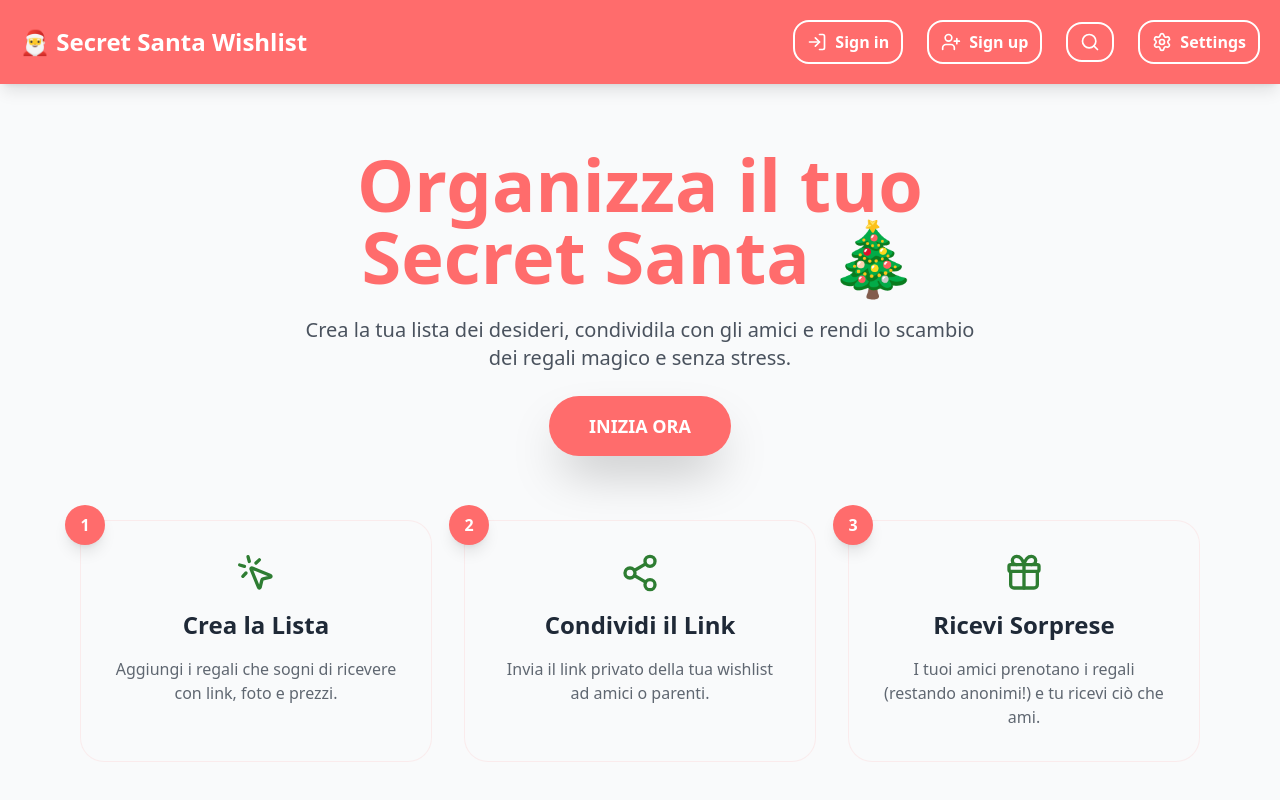
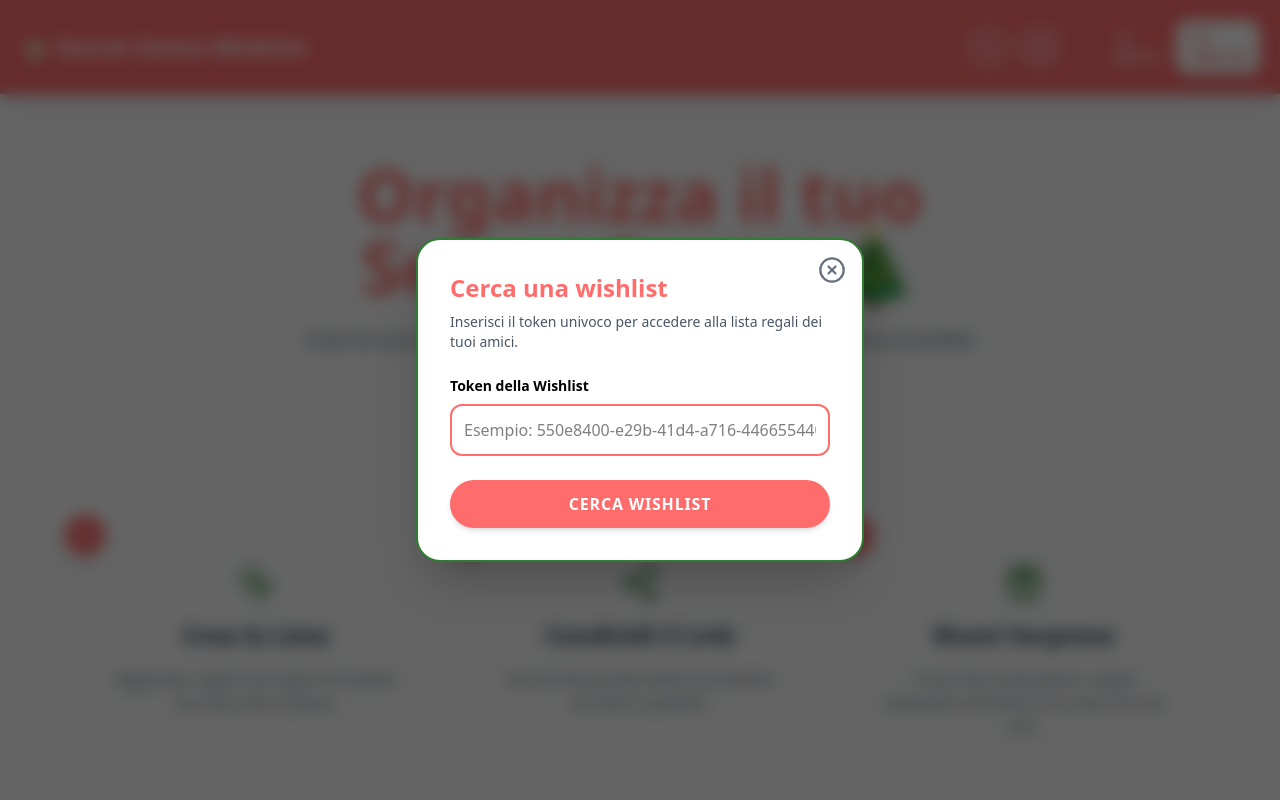
Before and after one commit to simoneburrai/secret-santa-wishlist-frontend, a React (Vite) app: page / in a window 1280 px wide. Both pictures are taken after a click on the button "Search". Shown: the top 800 px of the page. Built offline with nearby package versions, Linux system fonts and the light colour scheme.

Commit message:
feat: created searchmodal with portal, added createwishlist page on header

```diff
--- a/index.html
+++ b/index.html
@@ -8,6 +8,7 @@
   </head>
   <body>
     <div id="root"></div>
+    <div id="modal-root"></div>
     <script type="module" src="/src/main.tsx"></script>
   </body>
 </html>
--- a/src/components/Header.tsx
+++ b/src/components/Header.tsx
@@ -1,16 +1,18 @@
-import { NavLink } from "react-router-dom"
-import { Gift, LogIn, LogOut, Search, UserPlus, Settings } from "lucide-react"
-import type { JSX } from "react"
+import { NavLink, useNavigate } from "react-router-dom"
+import { Gift, LogIn, LogOut, Search, UserPlus, Settings, User, FilePlus } from "lucide-react"
+import { useState, type JSX } from "react"
 import { useAuth } from "../contexts/AuthContext"
+import SearchModal from "./SearchModal";
 
 export default function Header(): JSX.Element {
+    const { isAuthenticated, logout } = useAuth();
+    const navigate = useNavigate();
+    const [isOpen, setIsOpen] = useState<boolean>(false);
 
-    const {isAuthenticated, logout} = useAuth();
-    console.log("Header IsAuthenticated:", isAuthenticated);
+    return (
+        <header className="sticky top-0 z-50 p-5 bg-primary shadow-lg">
+            <nav className="flex flex-col md:flex-row justify-between items-center max-w-7xl mx-auto gap-4 md:gap-0">
 
-    return <header className="sticky top-0 z-50 p-5 bg-primary shadow-lg">
-
-        <nav className="flex flex-col md:flex-row justify-between items-center max-w-7xl mx-auto gap-4 md:gap-0">
 
                 <div className="text-center md:text-left">
                     <NavLink to="/">
@@ -21,51 +23,61 @@ export default function Header(): JSX.Element {
                     </NavLink>
                 </div>
 
-          <div className="flex font-bold gap-3 sm:gap-6 items-center">
+                {/* 2. AZIONI E NAVIGAZIONE */}
+                <div className="flex font-bold gap-3 sm:gap-5 items-center">
 
-            {isAuthenticated ?
-
-              <>
-
-              <NavLink className="nav-link flex items-center gap-1 md:gap-2 text-white" to="/wishlists/me">
+                    {/* Link "My Wishlists" visibile solo se loggato - Navigazione Core */}
+                    {isAuthenticated && (<>
+                        <NavLink className="nav-link flex items-center gap-2 text-white border-r border-white/20 pr-4 mr-1" to="/wishlists/me">
                             <Gift size={20}/>
                             <span className="hidden lg:block">My Wishlists</span>
                         </NavLink>
+                         <NavLink className="nav-link flex items-center gap-2 text-white border-r border-white/20 pr-4 mr-1" to="/wishlists/create">
+                            <FilePlus size={20}/>
+                            <span className="hidden lg:block">Create Wishlist</span>
+                        </NavLink>
+                    </>)}
 
+                    {/* Utilità: Search & Settings sempre visibili o raggruppate */}
+                    <div className="flex items-center gap-3">
+                        <button onClick={()=>setIsOpen(true)} className="nav-link text-white p-2 hover:bg-white/10 rounded-full transition-colors" title="Search">
+                            <Search size={20}/>
+                        </button>
+                        <NavLink className="nav-link text-white p-2 hover:bg-white/10 rounded-full transition-colors" to="/settings" title="Settings">
+                            <Settings size={20}/>
+                        </NavLink>
+                    </div>
+
+                    {/* 3. AREA ACCOUNT (Estrema Destra) */}
+                    <div className="flex items-center gap-2 ml-2 pl-4 border-l border-white/20">
+                        {isAuthenticated ? (
                             <button
-                onClick={logout}
-                className="nav-link flex items-center gap-1 md:gap-2 text-white hover:cursor-pointer"
+                                onClick={()=>{
+                                  logout();
+                                  navigate("/");
+                                }}
+                                className="flex items-center gap-2 bg-white/10 hover:bg-white/20 px-4 py-2 rounded-xl text-white transition-all active:scale-95"
                             >
-                <LogOut size={20}/>
-                <span className="hidden lg:block">Logout</span>
+                                <LogOut size={18}/>
+                                <span className="hidden sm:block text-sm">Logout</span>
                             </button>
-
-              </>
-            : <>
-                <NavLink className="nav-link flex items-center gap-1 md:gap-2 text-white" to="/login">
-                  <LogIn size={20}/>
-                  <span className="hidden lg:block">Sign in</span>
+                        ) : (
+                            <div className="flex items-center gap-2">
+                                <NavLink className="text-white hover:underline text-sm px-2" to="/login">
+                                   <LogIn size={18}/>  Sign in
                                 </NavLink>
-
-                <NavLink className="nav-link flex items-center gap-1 md:gap-2 text-white" to="/register">
-                  <UserPlus size={20}/>
-                  <span className="hidden lg:block">Sign up</span>
+                                <NavLink className="bg-white text-primary px-4 py-2 rounded-xl text-sm hover:bg-opacity-90 transition-all shadow-md" to="/register">
+                                    <UserPlus size={18}/> Sign up
                                 </NavLink>
-            </>}
-
-            <button className="nav-link text-white"><Search size={20}/></button>
-
-
-
-            <NavLink className="nav-link flex items-center gap-1 md:gap-2 text-white" to="/settings">
-              <Settings size={20}/>
-              <span className="hidden lg:block">Settings</span>
-            </NavLink>
-
-
-
+                            </div>
+                        )}
+                    </div>
                 </div>
             </nav>
+            <SearchModal
+              isOpen={isOpen}
+              onClose={() => setIsOpen(false)}
+            />
         </header>
-
+    );
 }
--- /dev/null
+++ b/src/components/SearchModal.tsx
@@ -0,0 +1,74 @@
+import type { JSX } from "react";
+import { createPortal } from "react-dom"; // Necessario per il Portal
+import { CircleX } from "lucide-react";
+import { useState } from "react";
+import { useNavigate } from "react-router-dom";
+
+interface SearchModalProps {
+  isOpen: boolean;
+  onClose: () => void;
+}
+
+export default function SearchModal({ isOpen, onClose }: SearchModalProps): JSX.Element | null {
+  const [token, setToken] = useState("");
+  const navigate = useNavigate();
+
+  const handleSubmit = (e: React.FormEvent<HTMLFormElement>) => {
+    e.preventDefault();
+    if (token.trim()) {
+      onClose(); // Chiudi la modale
+      navigate(`/wishlists/public/${token.trim()}`); // Naviga alla rotta pubblica
+    }
+  };
+
+
+  if (!isOpen) return null;
+
+  return createPortal(
+    <div className="fixed inset-0 z-999 flex items-center justify-center p-4">
+      {/* Overlay: Sfondo scuro che chiude al click */}
+      <div
+        className="absolute inset-0 bg-black/60 backdrop-blur-sm"
+        onClick={onClose}
+      />
+
+      <form
+        onSubmit={handleSubmit}
+        className="relative z-10 w-full max-w-md bg-white p-8 rounded-3xl border-2 border-secondary shadow-2xl animate-in fade-in zoom-in duration-200"
+      >
+        <button
+          type="button"
+          onClick={onClose}
+          className="absolute top-4 right-4 text-gray-500 hover:text-primary transition-colors"
+        >
+          <CircleX size={28} />
+        </button>
+
+        <h1 className="text-2xl font-bold text-primary mb-2">Cerca una wishlist</h1>
+        <p className="text-sm text-gray-600 mb-6">Inserisci il token univoco per accedere alla lista regali dei tuoi amici.</p>
+
+        <div className="flex flex-col gap-2">
+          <label htmlFor="token" className="font-semibold text-sm">Token della Wishlist</label>
+          <input
+            type="text"
+            name="token"
+            id="token"
+            value={token}
+            onChange={(e) => setToken(e.target.value)}
+            className="p-3 rounded-xl border-2 border-primary/20 focus:border-primary focus:outline-none"
+            placeholder="Esempio: 550e8400-e29b-41d4-a716-446655440000"
+            autoFocus
+          />
+        </div>
+
+        <button
+          type="submit"
+          className="btn-santa mt-6 w-full py-3 font-bold uppercase tracking-wider"
+        >
+          Cerca Wishlist
+        </button>
+      </form>
+    </div>,
+    document.getElementById("modal-root") as HTMLElement
+  );
+}
```
Lines whose indentation alone changed are shown as unchanged.
